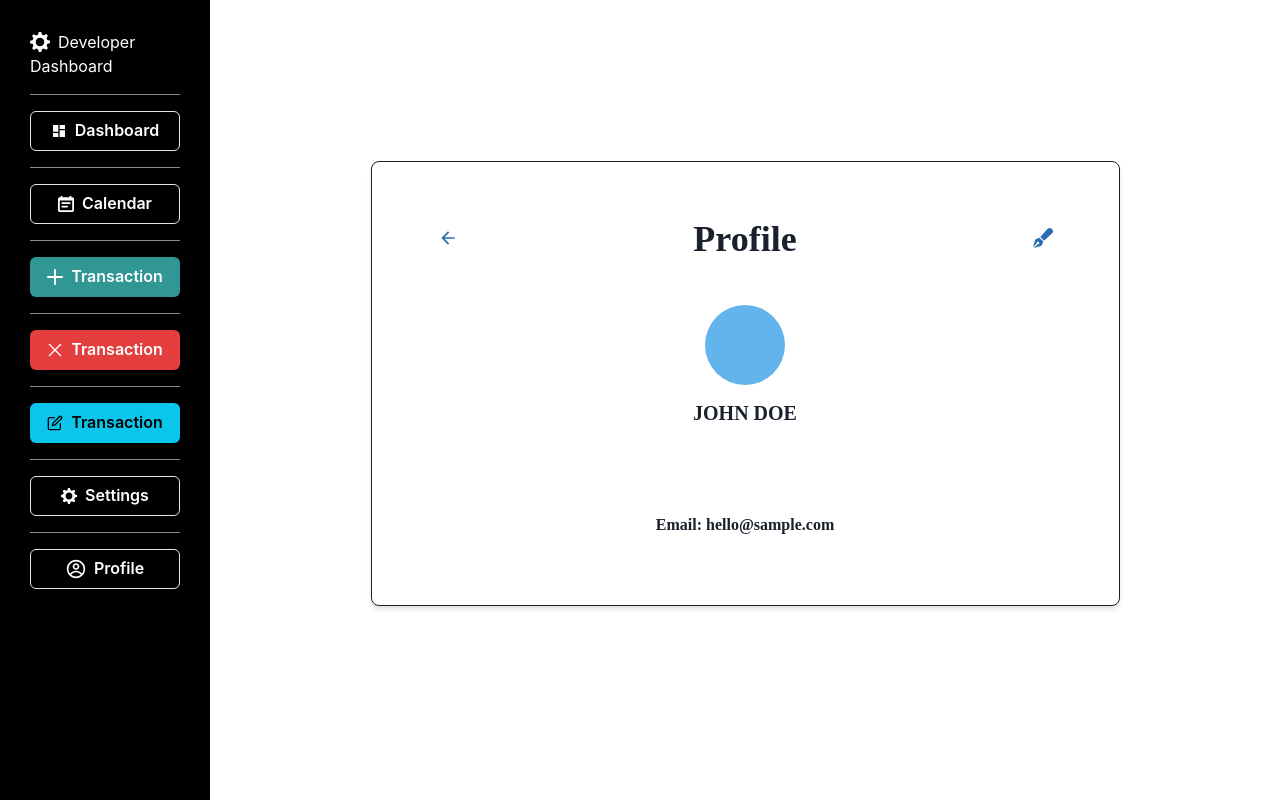
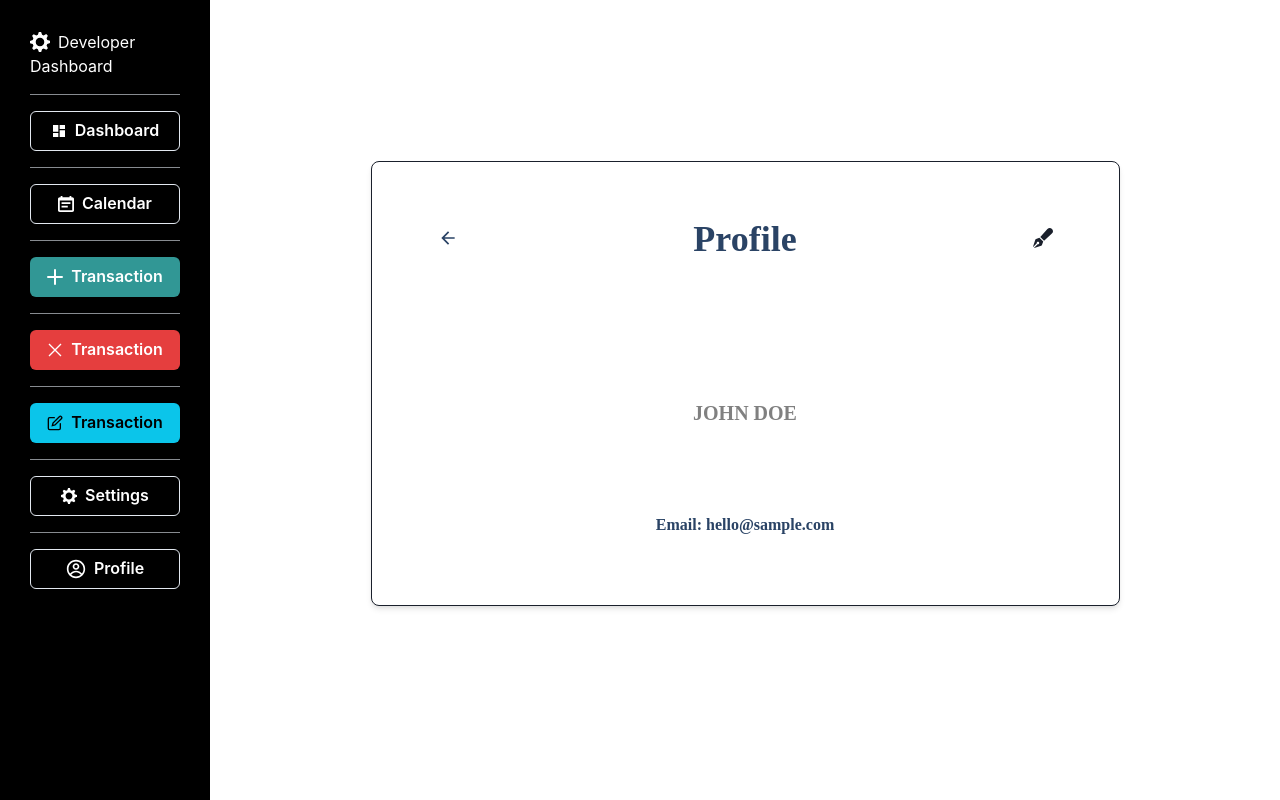
Before and after one commit to manojmanikandan7/PennyWise, a React (Vite) app: page /profile in a window 1280 px wide. Built offline with nearby package versions, Linux system fonts and the light colour scheme.

Commit message:
Aesthetic changes

```diff
--- a/src/components/editInfo.jsx
+++ b/src/components/editInfo.jsx
@@ -63,7 +63,7 @@ export default function EditInfo( {uid, fn, sn, e, updateInfo} ) {
         onClick={onOpen}
         icon={<Icon as={FaPenFancy} />}
         variant="ghost"
-        colorScheme="blue"
+        colorScheme="blue.800"
         aria-label="Edit profile"
         fontSize="20px"
       />
@@ -114,10 +114,10 @@ export default function EditInfo( {uid, fn, sn, e, updateInfo} ) {
           </ModalBody>
 
           <ModalFooter>
-            <Button colorScheme="blue" mr={3} onClick={onClose}>
+            <Button color="blue.800" mr={3} onClick={onClose}>
               Close
             </Button>
-            <Button variant="solid" colorScheme="green" onClick={handleSubmit}>
+            <Button color="green.400" onClick={handleSubmit}>
               Add
             </Button>
           </ModalFooter>
--- a/src/pages/Profile.jsx
+++ b/src/pages/Profile.jsx
@@ -83,14 +83,14 @@ export default function Profile({ uid }) {
                   <IconButton
                     aria-label="Go Back"
                     variant="ghost"
-                    colorScheme="blue"
+                    color="blue.800"
                     justify="flex-start"
                     fontSize="20px"
                     icon={<ArrowBackIcon />}
                   />
                 </NavLink>
                 <Spacer />
-                <Heading size="xl" fontFamily="Futura" colorScheme="brand">
+                <Heading size="xl" fontFamily="Futura" color="blue.800">
                   {" "}
                   Profile{" "}
                 </Heading>
@@ -106,7 +106,6 @@ export default function Profile({ uid }) {
               <br></br>
               <Avatar
                 size="lg"
-                bg="blue.300"
                 name={fname + ' ' + sname}
                 src='https://bit.ly/broken-link'
                 p={10}
@@ -114,7 +113,7 @@ export default function Profile({ uid }) {
               <Heading
                 size="md"
                 fontFamily="Futura"
-                colorScheme="brand"
+                color="grey"
                 textTransform="uppercase"
                 p={4}
               >
@@ -125,7 +124,7 @@ export default function Profile({ uid }) {
 
             <CardBody>
               <Stack divider={<StackDivider />} spacing="4"  p={8}>
-                <Text as='b' size="md" fontFamily="Futura" colorScheme="brand">
+                <Text as='b' size="md" fontFamily="Futura" color="blue.800">
                   {" "}
                   Email: {email}{" "}
                 </Text>
```
